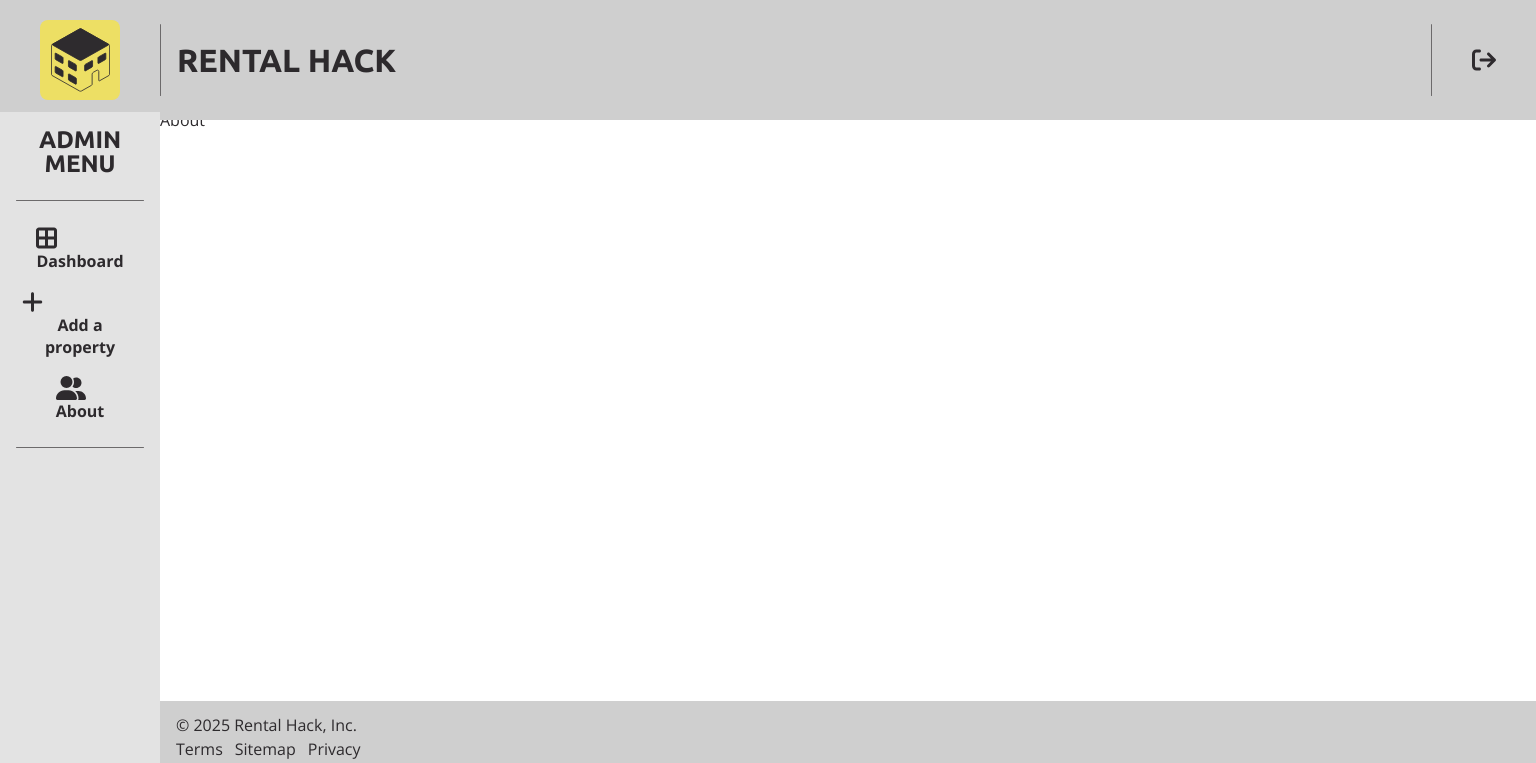
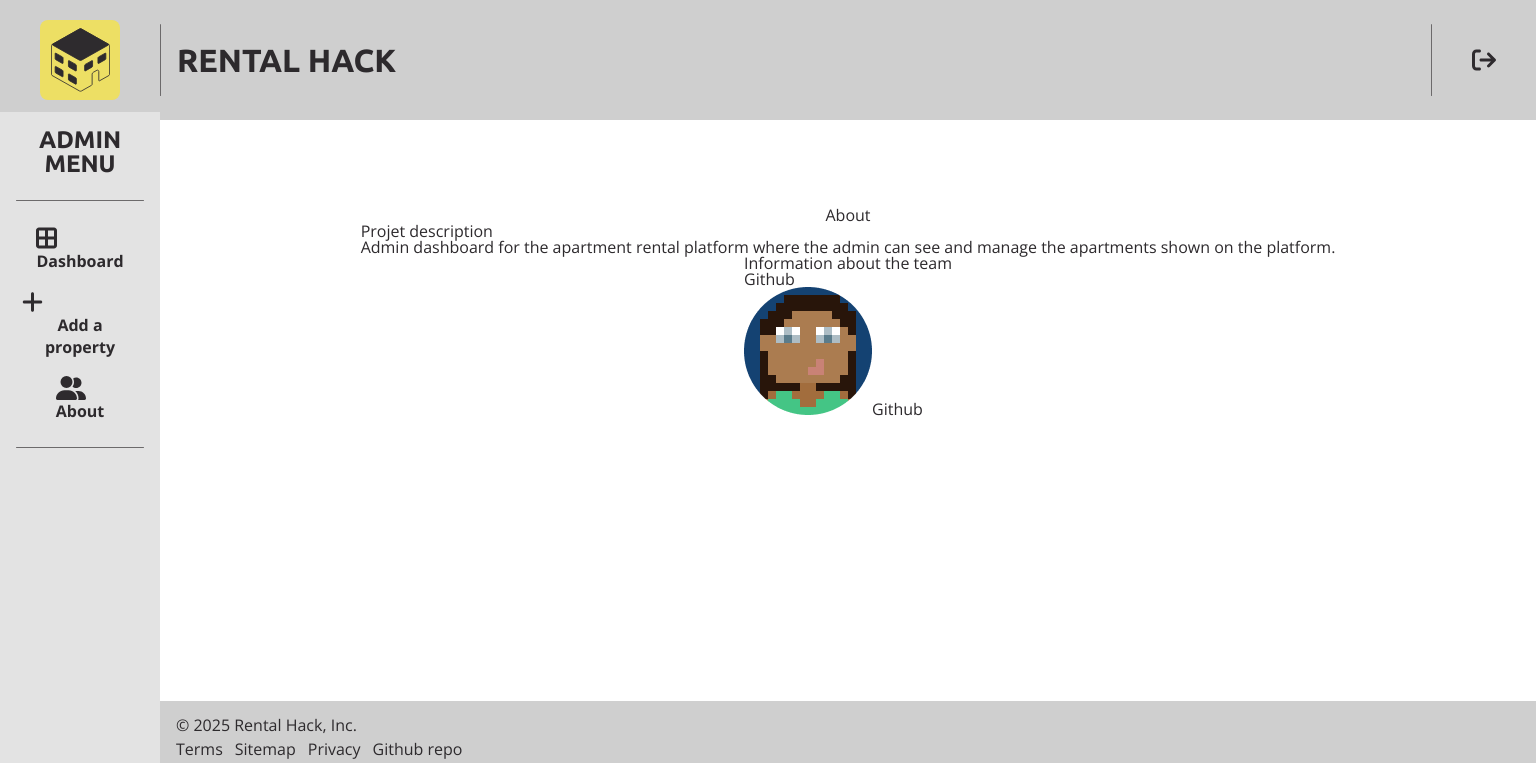
Before and after one commit to refinejcode49/lab-apartment-rental-admin, a React (Vite) app: page /about in a window 1536 px wide. Shown: the top 763 px of the page. Built offline with nearby package versions, Linux system fonts and the light colour scheme; grey boxes are pictures that could not be loaded.

Commit message:
about.page

```diff
--- a/src/App.css
+++ b/src/App.css
@@ -196,7 +196,7 @@ a {
 /* ==> Header <== */
 .navbar {
   grid-area: navbar;
-  z-index: 10;
+  z-index: 11;
   display: flex;
   align-items: center;
   gap: 0.5rem;
@@ -1075,4 +1075,28 @@ a {
   .btn-delete-container{
     align-items: flex-end;
   }
+
+  /*about page*/
+  .about {
+    background-color: var(bg-page-grey-33);
+    display: flex;
+    flex-direction: column;
+    align-items: center;
+    justify-content: center;
+  }
+
+  .project-description {
+    background-color: var(bg-page-grey-33);
+  }
+
+  .team-info {
+    background-color: var(--white);
+  }
+
+  form {
+    display: flex;
+    flex-direction: column;
+    align-items: center;
+    justify-content: center;
+  }
 }
--- a/src/components/Footer.jsx
+++ b/src/components/Footer.jsx
@@ -3,6 +3,7 @@ import logoInsta from '../assets/instagram-icon.svg';
 import logoFacebook from '../assets/facebook-icon.svg';
 import globeIcon from '../assets/globe-icon.svg';
 import euroIcon from '../assets/euro-icon.svg';
+import { Link } from 'react-router-dom';
 export const Footer = () => {
   return (
     <footer className="footer">
@@ -12,6 +13,9 @@ export const Footer = () => {
           <li className="footer-list-item">Terms</li>
           <li className="footer-list-item">Sitemap</li>
           <li className="footer-list-item">Privacy</li>
+          <Link to="https://github.com/refinejcode49/lab-apartment-rental-admin">
+          <li className="footer-list-item">Github repo</li>
+          </Link>
         </ul>
       </div>
      <div className="footer-actions">
--- a/src/page/About.jsx
+++ b/src/page/About.jsx
@@ -1,7 +1,27 @@
 import React from 'react'
+import { Link } from 'react-router-dom'
+import imageJennifer from "../assets/profile-7.png"
 
 export const About = () => {
   return (
-    <div>About</div>
+    <div className="about">
+        <h2>About</h2>
+    <div className="project-description">
+      <h2>Projet description</h2>
+        <p>Admin dashboard for the apartment rental platform where the admin can see and manage the apartments shown on the platform.</p>
+    </div>
+    <div className="team-info">
+      <h2>Information about the team</h2>
+        <div className="ronan">
+          <img/>
+          <Link to="https://github.com/CannyRo">Github</Link>
+        </div>
+        <div className="jennifer">
+          <img src={imageJennifer}/>
+          <Link to="https://github.com/refinejcode49">Github</Link>
+        </div>
+    </div>
+    </div>
+
   )
 }
```
Also changed, not shown: src/assets/profile-7.png (added).
